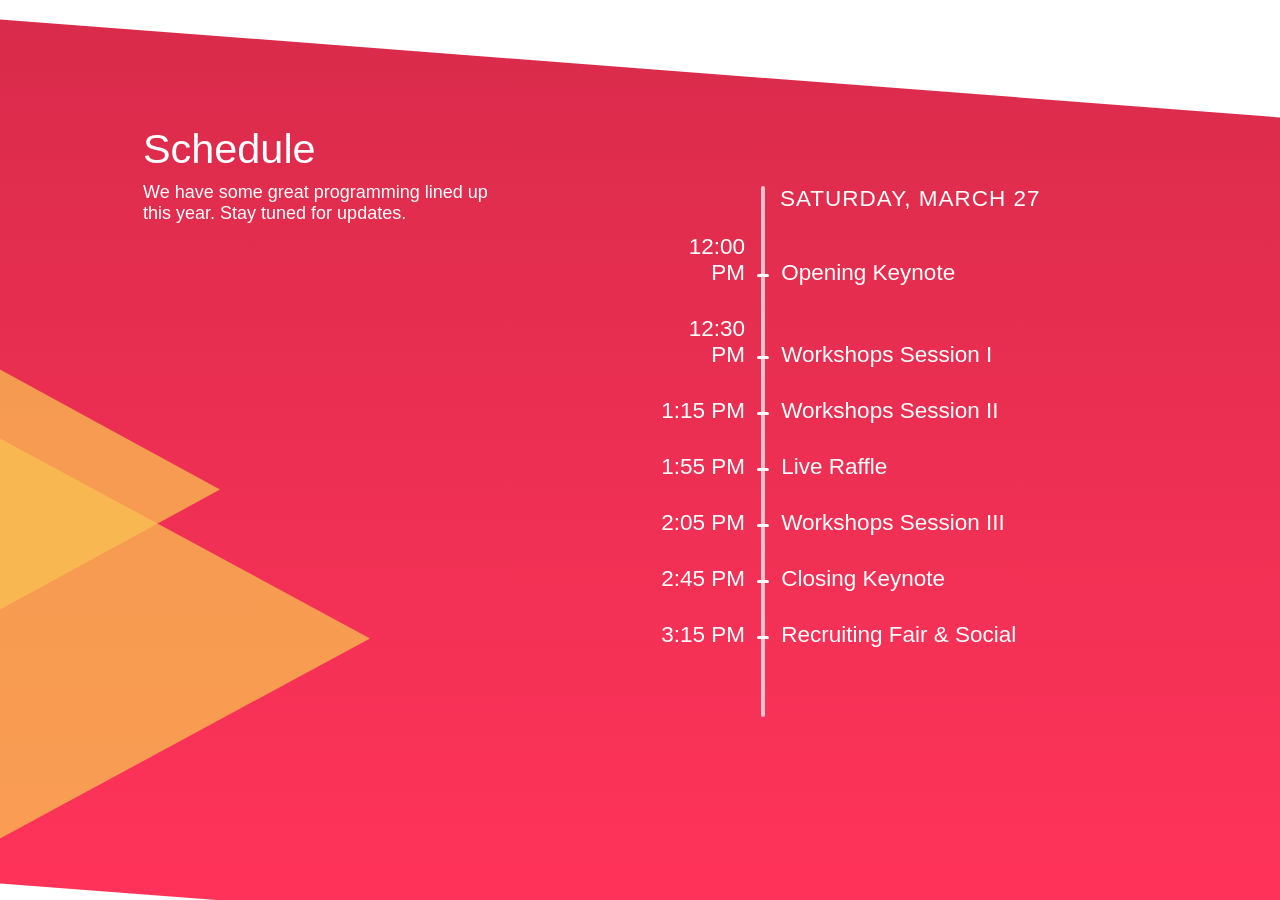
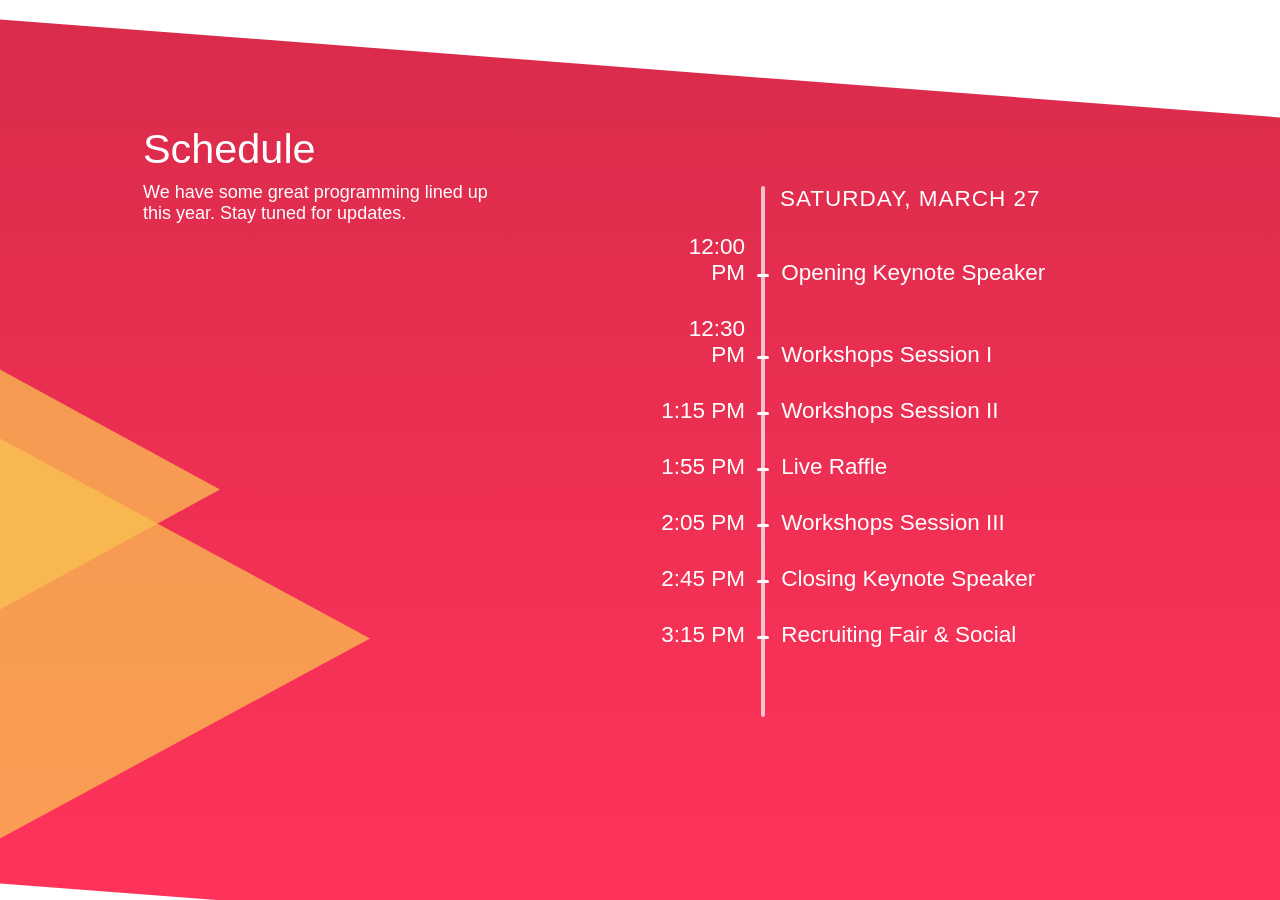
Before and after one commit to startupatbrown/startupatbrown.github.io, a Jekyll site: the page built from index.html, in a window 1280 px wide and 900 px high, scrolled down 4398 px. Built offline with Jekyll 4.4.1, drawn with Linux system fonts in a browser that asks for light colours; nearby versions of some CDN libraries; library files that are not in the unit come from our copies.

Commit message:
Changed "Opening/Closing Keynote" to "Opening/Closing Keynote Speaker"

```diff
--- a/index.html
+++ b/index.html
@@ -259,7 +259,7 @@ css:
             <ul>
               <li>
                 <span class="tl-time">12:00 PM</span>
-                <span class="tl-title">Opening Keynote</span>
+                <span class="tl-title">Opening Keynote Speaker</span>
               </li>
               <li>
                 <span class="tl-time">12:30 PM</span>
@@ -279,7 +279,7 @@ css:
               </li>
               <li>
                 <span class="tl-time">2:45 PM</span>
-                <span class="tl-title">Closing Keynote</span>
+                <span class="tl-title">Closing Keynote Speaker</span>
               </li>
               <li>
                 <span class="tl-time">3:15 PM</span>
```
